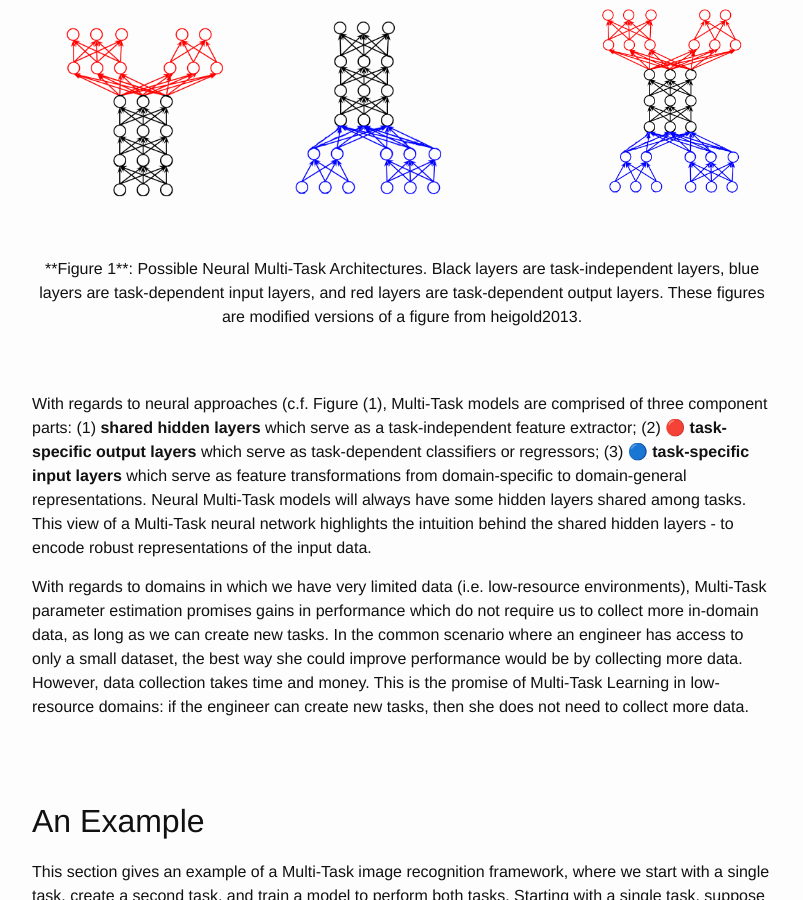
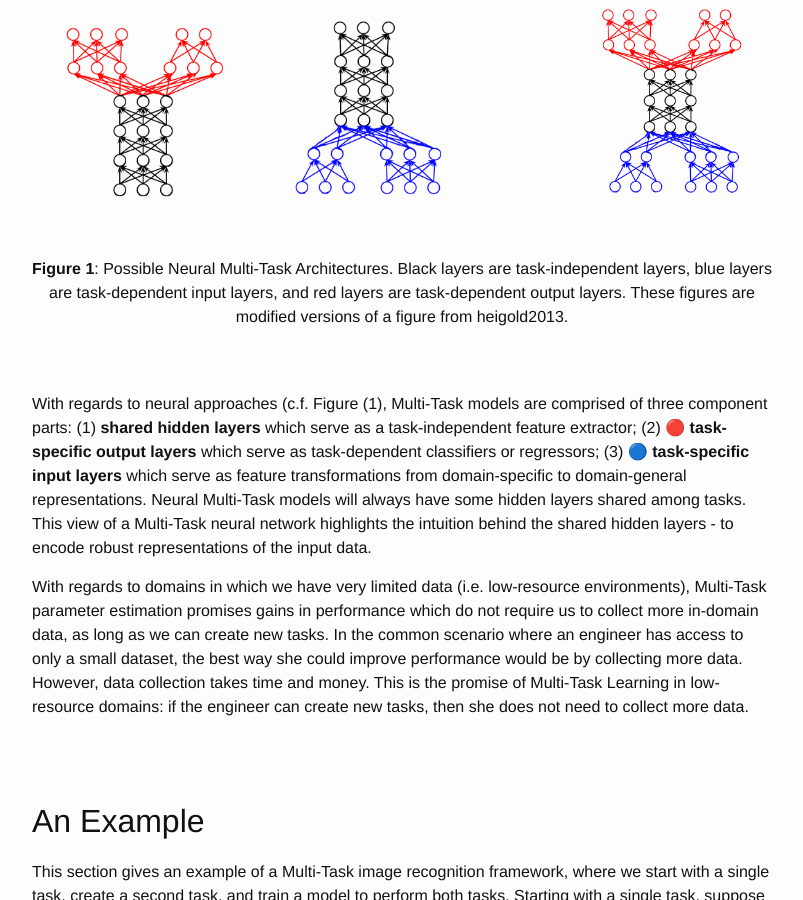
Before and after one commit to JRMeyer/jrmeyer.github.io, a Jekyll site: the page built from _posts/2020-03-21-overview-mtl-in-asr.markdown, in a window 1280 px wide and 900 px high, scrolled down 2040 px. Shown: the whole window, without its empty margins (238-1041 px from the left). Built offline with Jekyll 4.4.1, drawn with Linux system fonts in a browser that asks for light colours; formulas are drawn with MathJax 3; comment, search, counter and statistics services are not loaded; some of the changed text lies outside the part shown.

Commit message:
bold in html fix

```diff
--- a/_posts/2020-03-21-overview-mtl-in-asr.markdown
+++ b/_posts/2020-03-21-overview-mtl-in-asr.markdown
@@ -53,7 +53,7 @@ Given this definition of \textit{task} and this definition of \textit{Multi-Task
 <img src="/misc/figs/color-si-mo.png" align="left" style="width: 225px;"/>
 <img src="/misc/figs/color-mi-so.png" align="center" style="width: 225px;"/>
 <img src="/misc/figs/color-mi-mo.png" align="right" style="width: 200px;"/>
-<center>**Figure 1**: Possible Neural Multi-Task Architectures. Black layers are task-independent layers, blue layers are task-dependent input layers, and red layers are task-dependent output layers. These figures are modified versions of a figure from heigold2013.</center>
+<center><strong>Figure 1</strong>: Possible Neural Multi-Task Architectures. Black layers are task-independent layers, blue layers are task-dependent input layers, and red layers are task-dependent output layers. These figures are modified versions of a figure from heigold2013.</center>
 <br><br>
 
 
@@ -84,5 +84,5 @@ Assuming we don't want to collect more data and we don't want to add a new mappi
 <img src="/misc/figs/rotweiler.jpg" align="left" style="width: 225px;"/>
 <img src="/misc/figs/collie.jpg" align="center" style="width: 225px;"/>
 <img src="/misc/figs/terrier.jpg" align="right" style="width: 225px;"/>
-<center>**Figure 2**: Three pictures of dogs from our dataset ($$X_1$$), where each picture has been labeled with separate targets: **dog_breed**, &#x1F534; **dog_size**</center>
+<center><strong>Figure 2</strong>: Three pictures of dogs from our dataset ($$X_1$$), where each picture has been labeled with separate targets: **dog_breed**, &#x1F534; **dog_size**</center>
 <br><br>
```
